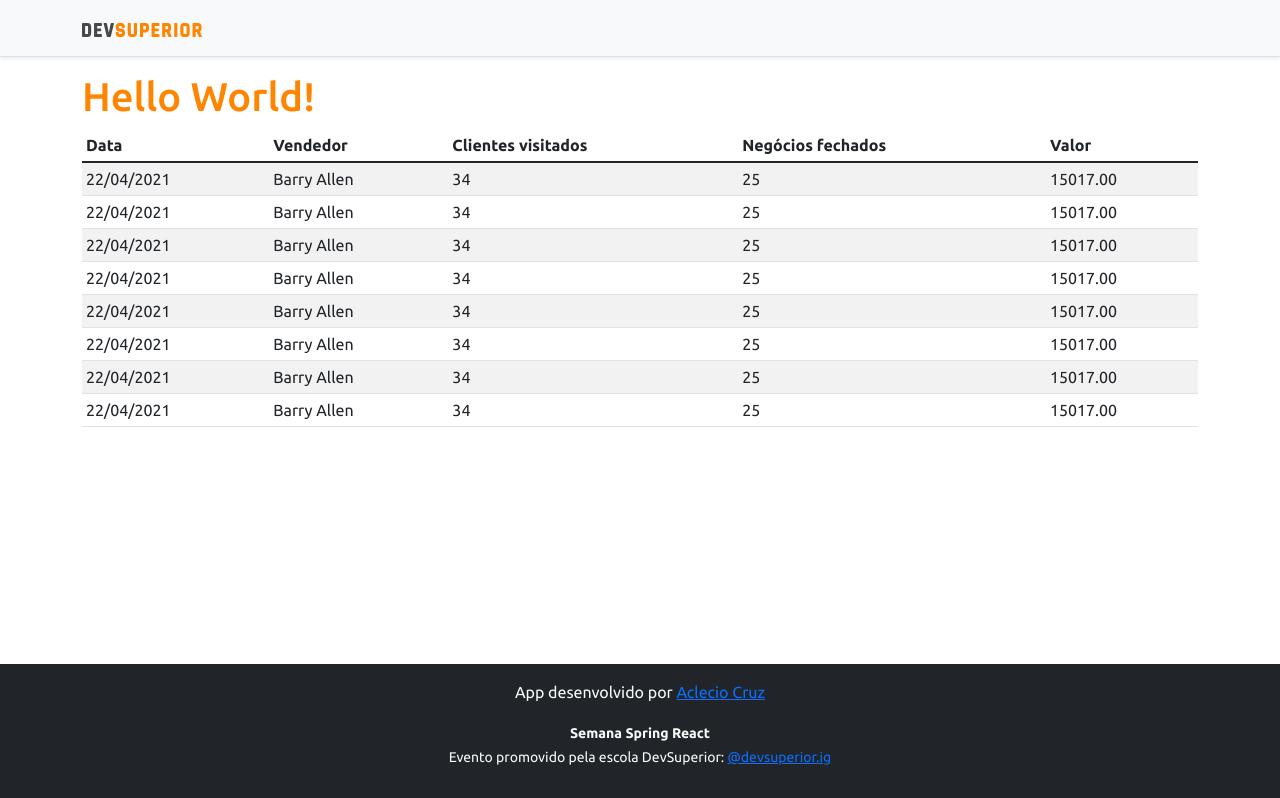
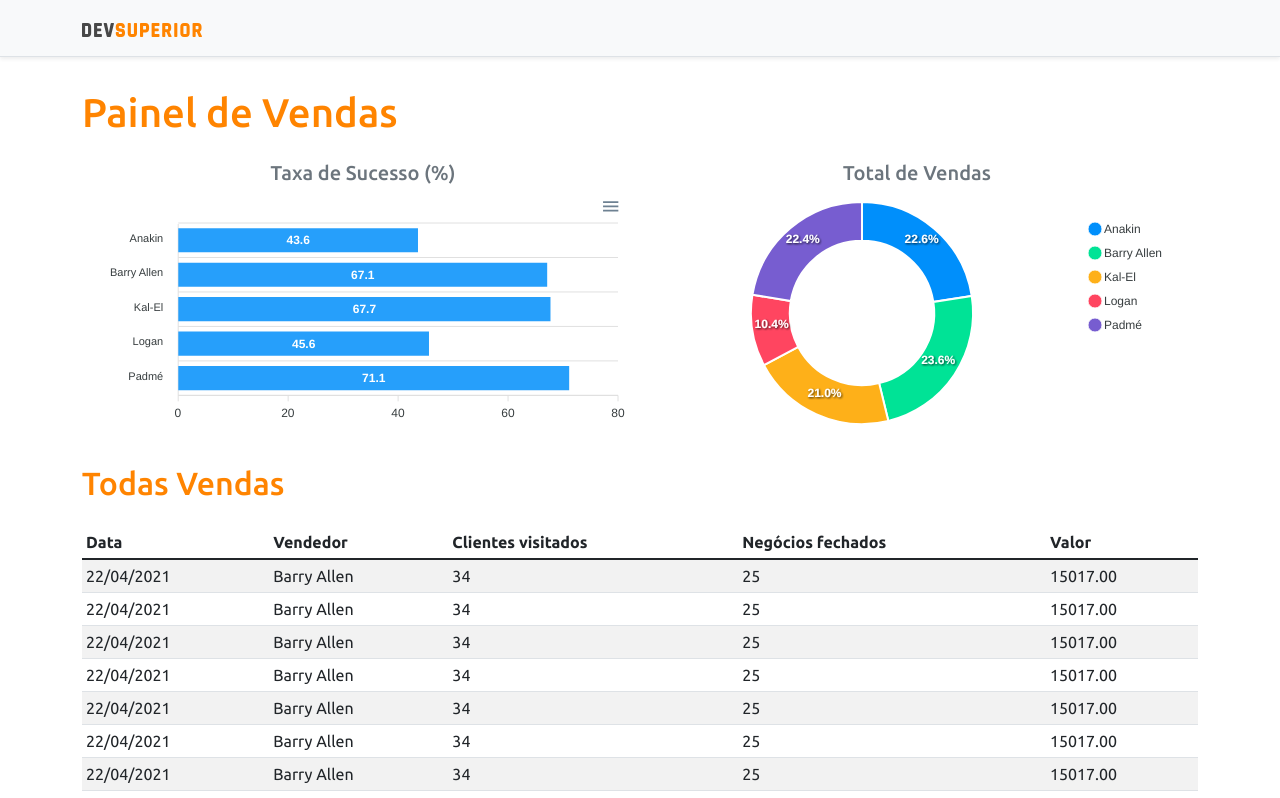
Before and after one commit to acleciocruzdeveloper/projectSpring, a React (Create React App) app in the folder frontend/: page / in a window 1280 px wide. Shown: the top 798 px of the page. Built offline with nearby package versions, Linux system fonts and the light colour scheme.

Commit message:
Static Charts

```diff
--- a/frontend/package.json
+++ b/frontend/package.json
@@ -12,8 +12,10 @@
     "@types/node": "^12.0.0",
     "@types/react": "^17.0.0",
     "@types/react-dom": "^17.0.0",
+    "apexcharts": "^3.29.0",
     "bootstrap": "^5.1.3",
     "react": "^17.0.2",
+    "react-apexcharts": "^1.3.9",
     "react-dom": "^17.0.2",
     "react-scripts": "4.0.3",
     "typescript": "^4.1.2",
--- a/frontend/src/App.tsx
+++ b/frontend/src/App.tsx
@@ -1,4 +1,6 @@
+import BarChart from 'components/BarChart'
 import DataTable from 'components/DataTable'
+import DonutChart from 'components/DonutChart'
 import Footer from 'components/Footer'
 import NavBar from 'components/NavBar'
 
@@ -7,7 +9,21 @@
     <>
       <NavBar />
       <div className="container">
-        <h1 className="text-primary">Hello World!</h1>
+        <h1 className="text-primary py-3">Painel de Vendas</h1>
+        <div className="row px-3">
+          <div className="col-sm-6">
+            <h5 className="text-center text-secondary">Taxa de Sucesso (%)</h5>
+            <BarChart />
+          </div>
+          <div className="col-sm-6">
+            <h5 className="text-center text-secondary">Total de Vendas</h5>
+            <DonutChart />
+          </div>
+        </div>
+        <div className="py-3">
+          <h2 className="text-primary">Todas Vendas</h2>
+        </div>
+
         <DataTable />
       </div>
       <Footer />
--- /dev/null
+++ b/frontend/src/components/BarChart/index.tsx
@@ -0,0 +1,34 @@
+import Chart from 'react-apexcharts'
+
+const BarChart = () => {
+  const options = {
+    plotOptions: {
+      bar: {
+        horizontal: true
+      }
+    }
+  }
+
+  const mockData = {
+    labels: {
+      categories: ['Anakin', 'Barry Allen', 'Kal-El', 'Logan', 'Padmé']
+    },
+    series: [
+      {
+        name: '% Sucesso',
+        data: [43.6, 67.1, 67.7, 45.6, 71.1]
+      }
+    ]
+  }
+
+  return (
+    <Chart
+      options={{ ...options, xaxis: mockData.labels }}
+      series={mockData.series}
+      type="bar"
+      height="240"
+    />
+  )
+}
+
+export default BarChart
--- /dev/null
+++ b/frontend/src/components/DonutChart/index.tsx
@@ -0,0 +1,25 @@
+import Chart from 'react-apexcharts'
+
+const DonutChart = () => {
+  const mockData = {
+    series: [477138, 499928, 444867, 220426, 473088],
+    labels: ['Anakin', 'Barry Allen', 'Kal-El', 'Logan', 'Padmé']
+  }
+
+  const options = {
+    legend: {
+      show: true
+    }
+  }
+
+  return (
+    <Chart
+      options={{ ...options, labels: mockData.labels }}
+      series={mockData.series}
+      type="donut"
+      height="240"
+    />
+  )
+}
+
+export default DonutChart
```
Also changed, not shown: 1 other file (tests, documents, lock files or other folders).
